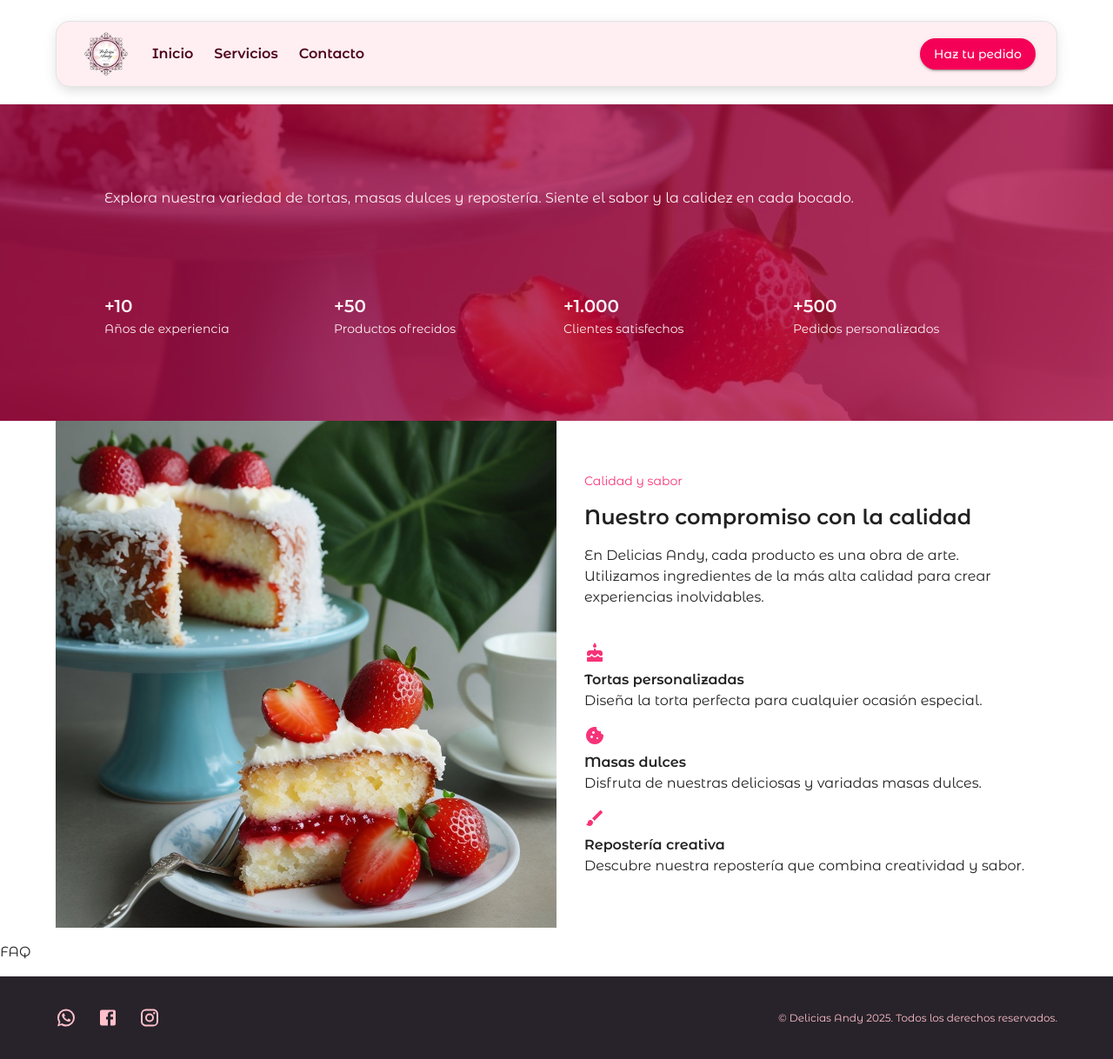
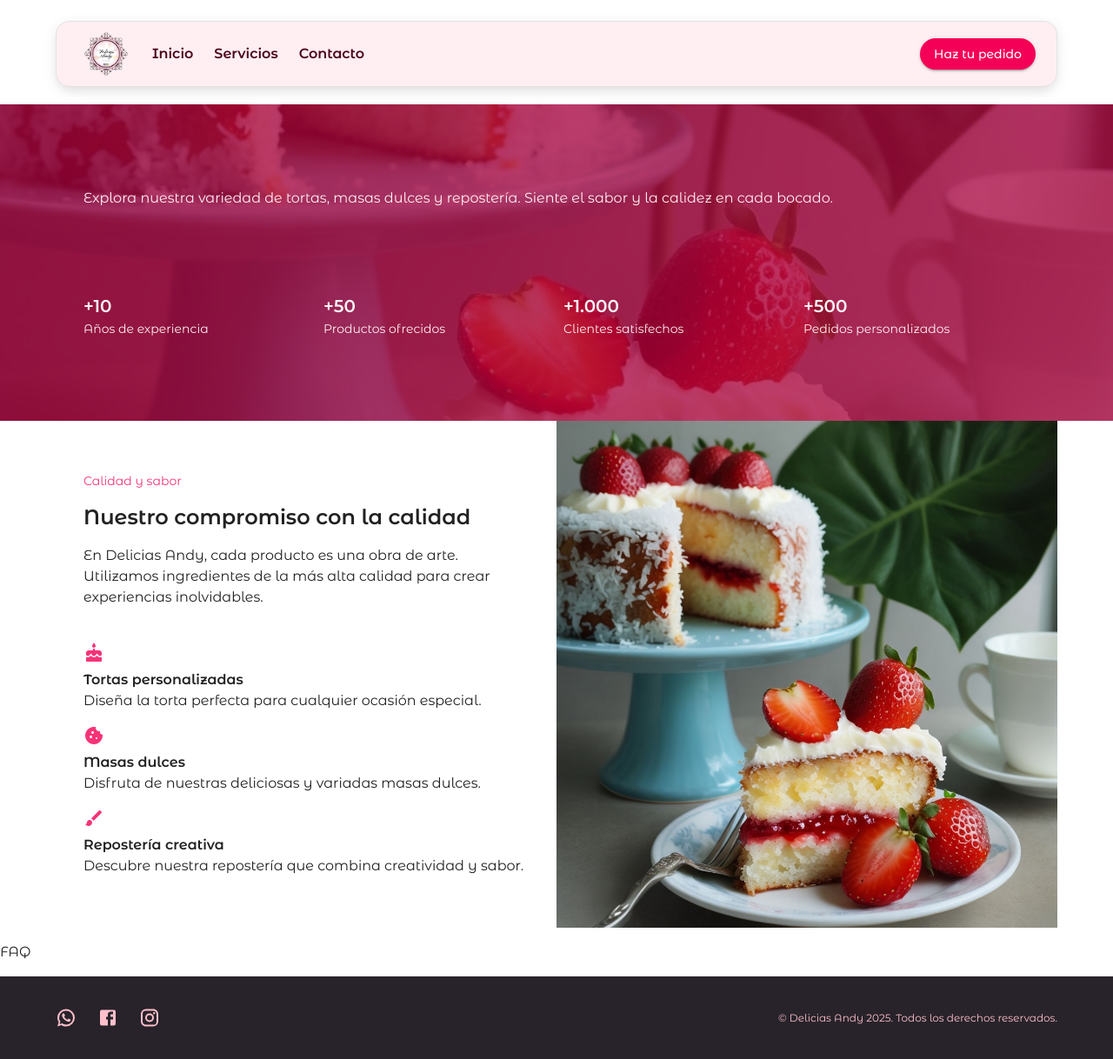
Before and after one commit to DOF1109/delicias-andy, a Next.js app: page /services in a window 1280 px wide. Shown: the whole page at 87% size. Built offline with nearby package versions, Linux system fonts and the light colour scheme; what @mui/material-nextjs would draw is missing.

Commit message:
Services page order and spacing modified

```diff
--- a/src/components/layout/ServicesBanner.jsx
+++ b/src/components/layout/ServicesBanner.jsx
@@ -33,8 +33,8 @@ const ServicesBanner = () => {
           display="flex"
           flexDirection="column"
           gap={{ xs: 6, sm: 7, md: 12 }}
-          p={{ xs: 4, sm: 6, md: 7 }}
-          py={{ md: 12 }}
+          py={{ xs: 4, sm: 6, md: 12 }}
+          px={4}
         >
           <Typography>
             Explora nuestra variedad de tortas, masas dulces y repostería. Siente
--- a/src/components/layout/ServicesQuality.jsx
+++ b/src/components/layout/ServicesQuality.jsx
@@ -16,17 +16,6 @@ const ServicesQuality = () => {
   return (
     <Container component="section">
       <Grid2 container>
-        <Grid2 size={{ xs: 12, md: 6 }} display={{ xs: "none", md: "block" }}>
-          <Image
-            src={cake1}
-            alt="Torta de calidad"
-            style={{
-              width: "100%",
-              height: "100%",
-              objectFit: "cover",
-            }}
-          />
-        </Grid2>
         <Grid2 size={{ xs: 12, md: 6 }}>
           <Box
             sx={{
@@ -66,6 +55,17 @@ const ServicesQuality = () => {
             />
           </Box>
         </Grid2>
+        <Grid2 size={{ xs: 12, md: 6 }}>
+          <Image
+            src={cake1}
+            alt="Torta de calidad"
+            style={{
+              width: "100%",
+              height: "100%",
+              objectFit: "cover",
+            }}
+          />
+        </Grid2>
       </Grid2>
     </Container>
   );
```
